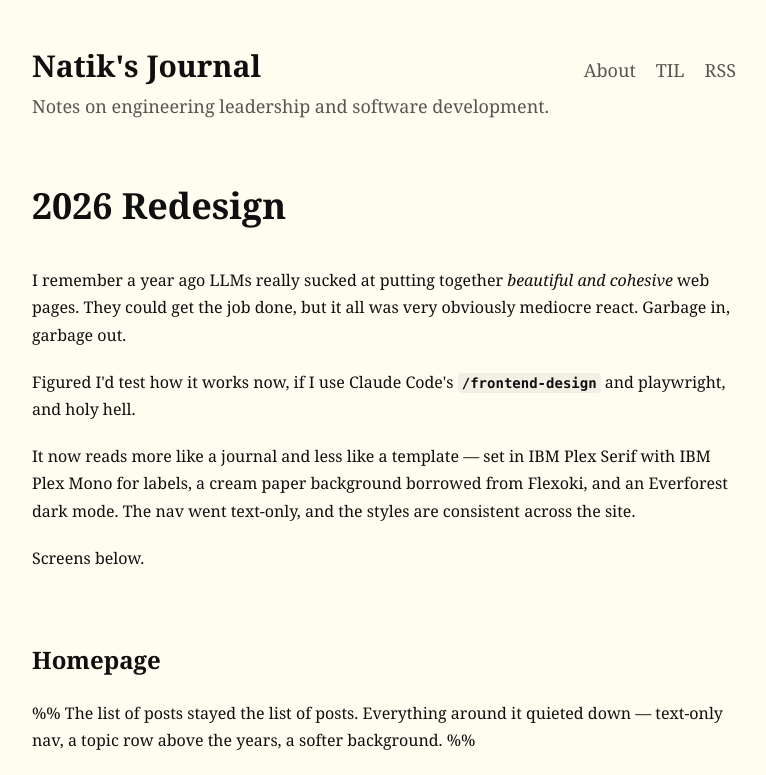
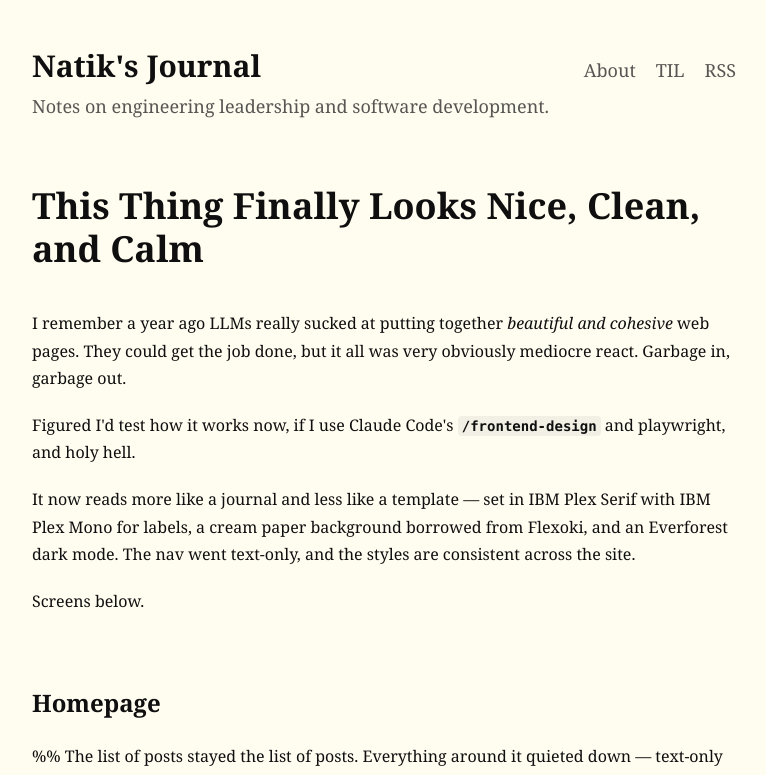
Before and after one commit to natikgadzhi/respawn-io, an Astro site: page /posts/2026-redesign in a window 1280 px wide. Shown: the top 775 px of the page, without its empty margins (256-1022 px from the left). Built offline with nearby package versions, Linux system fonts and the light colour scheme; Astro itself is replaced by a stand-in of ours.

Commit message:
Rename 2026 redesign post title (#28)

```diff
--- a/src/content/posts/2026-redesign.mdx
+++ b/src/content/posts/2026-redesign.mdx
@@ -1,5 +1,5 @@
 ---
-title: 2026 Redesign
+title: This thing finally looks nice, clean, and calm
 excerpt: Typography-first refresh — IBM Plex, a Flexoki/Everforest palette, and a quieter layout.
 created: 2026-04-17
 modified: 2026-04-17
```
